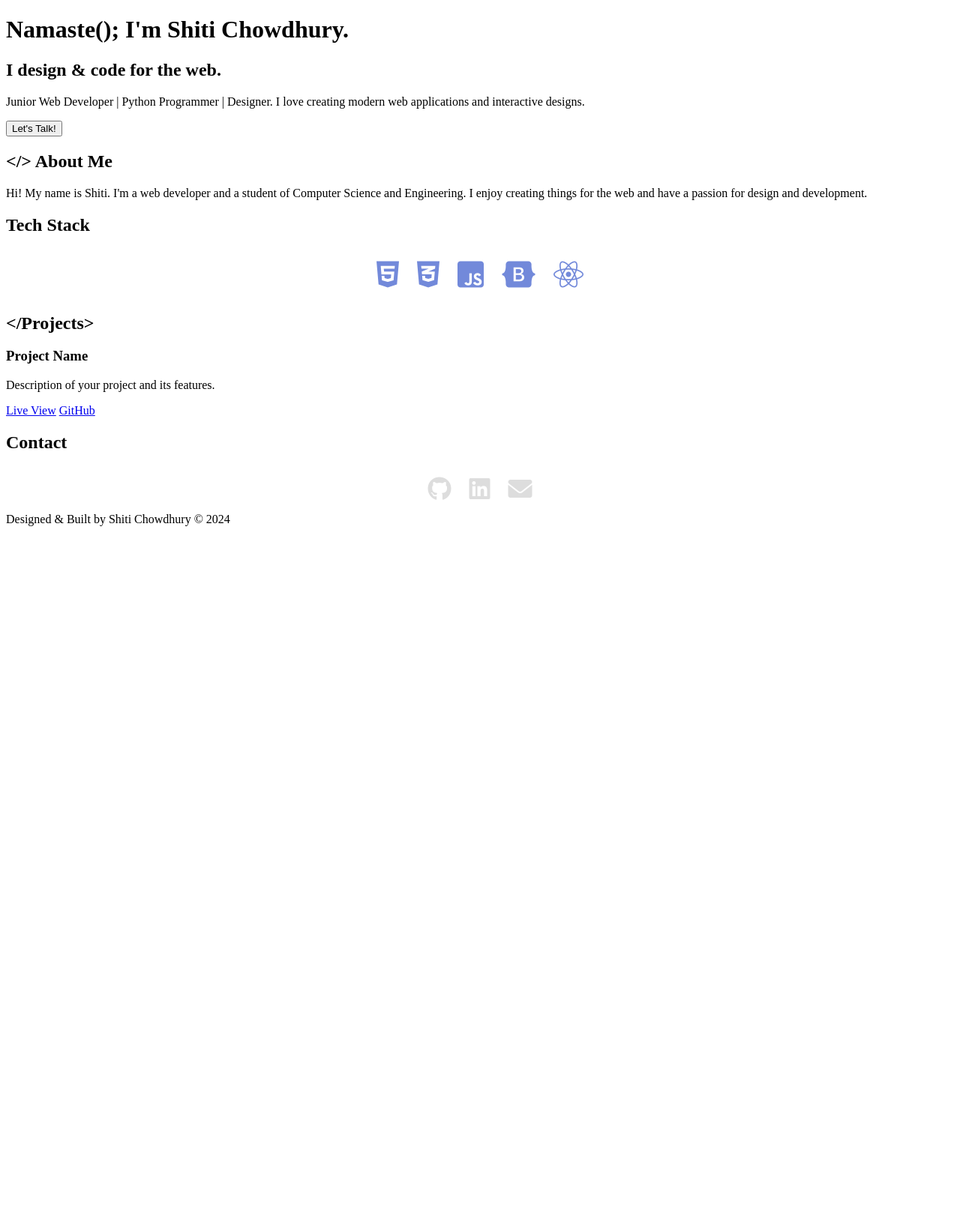
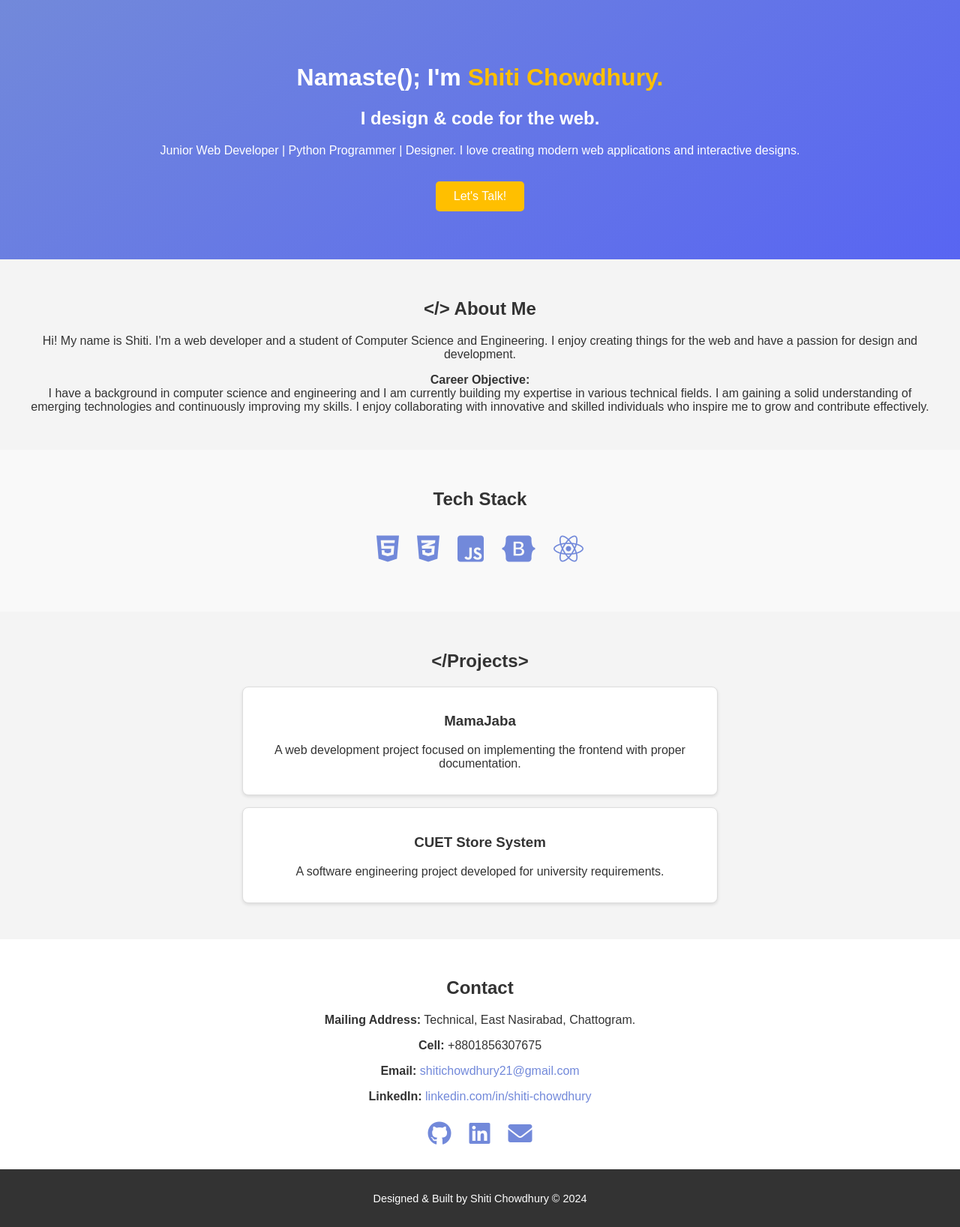
Before and after one commit to SHITICHY21/SHITICHY21.github.io, a Jekyll site: the page built from index.md, in a window 1280 px wide. Shown: the whole page at 75% size. Built offline with Jekyll 4.4.1, drawn with Linux system fonts in a browser that asks for light colours; our own code applies the rules of GitHub Pages for plain Markdown files; before the commit the page ends 900 px from its top, so only the background shows below that.

Commit message:
added new

```diff
--- a/_layouts/default.html
+++ b/_layouts/default.html
@@ -20,14 +20,22 @@
     </header>
 
     <main>
+        <!-- About Section -->
         <section id="about" class="about-section">
             <h2>&lt;/&gt; About Me</h2>
             <p>
                 Hi! My name is Shiti. I'm a web developer and a student of Computer Science and Engineering.
                 I enjoy creating things for the web and have a passion for design and development.
             </p>
+            <p>
+                <strong>Career Objective:</strong><br>
+                I have a background in computer science and engineering and I am currently building my expertise in various technical
+                fields. I am gaining a solid understanding of emerging technologies and continuously improving my skills. I enjoy collaborating with
+                innovative and skilled individuals who inspire me to grow and contribute effectively.
+            </p>
         </section>
 
+        <!-- Tech Stack Section -->
         <section id="tech" class="tech-stack-section">
             <h2>Tech Stack</h2>
             <div class="tech-icons">
@@ -39,22 +47,30 @@
             </div>
         </section>
 
+        <!-- Projects Section -->
         <section id="projects" class="projects-section">
             <h2>&lt;/Projects&gt;</h2>
             <div class="project-card">
-                <h3>Project Name</h3>
-                <p>Description of your project and its features.</p>
-                <a href="#" class="btn">Live View</a>
-                <a href="#" class="btn">GitHub</a>
+                <h3>MamaJaba</h3>
+                <p>A web development project focused on implementing the frontend with proper documentation.</p>
+            </div>
+            <div class="project-card">
+                <h3>CUET Store System</h3>
+                <p>A software engineering project developed for university requirements.</p>
             </div>
         </section>
 
+        <!-- Contact Section -->
         <section id="contact" class="contact-section">
             <h2>Contact</h2>
+            <p><strong>Mailing Address:</strong> Technical, East Nasirabad, Chattogram.</p>
+            <p><strong>Cell:</strong> +8801856307675</p>
+            <p><strong>Email:</strong> <a href="mailto:shitichowdhury21@gmail.com">shitichowdhury21@gmail.com</a></p>
+            <p><strong>LinkedIn:</strong> <a href="https://www.linkedin.com/in/shiti-chowdhury" target="_blank">linkedin.com/in/shiti-chowdhury</a></p>
             <div class="social-icons">
                 <a href="https://github.com/yourusername" target="_blank"><i class="fab fa-github"></i></a>
-                <a href="https://linkedin.com/in/yourusername" target="_blank"><i class="fab fa-linkedin"></i></a>
-                <a href="mailto:youremail@example.com" target="_blank"><i class="fas fa-envelope"></i></a>
+                <a href="https://linkedin.com/in/shiti-chowdhury" target="_blank"><i class="fab fa-linkedin"></i></a>
+                <a href="mailto:shitichowdhury21@gmail.com" target="_blank"><i class="fas fa-envelope"></i></a>
             </div>
         </section>
     </main>
--- a/assets/css/style.css
+++ b/assets/css/style.css
@@ -1,4 +1,60 @@
-/* Tech Icons */
+/* General Styling */
+body {
+  font-family: 'Arial', sans-serif;
+  color: #333;
+  margin: 0;
+  background-color: #f9f9f9;
+}
+
+h1, h2, h3 {
+  text-align: center;
+}
+
+a {
+  color: #7289da;
+  text-decoration: none;
+}
+
+/* Hero Section */
+.hero-section {
+  text-align: center;
+  background: linear-gradient(145deg, #7289da, #5865f2);
+  color: white;
+  padding: 4rem 2rem;
+}
+
+.hero-section h1 span {
+  color: #ffbf00;
+}
+
+.hero-btn {
+  background-color: #ffbf00;
+  color: white;
+  padding: 0.7rem 1.5rem;
+  border: none;
+  border-radius: 5px;
+  cursor: pointer;
+  font-size: 1rem;
+  margin-top: 1rem;
+}
+
+.hero-btn:hover {
+  background-color: #f1c40f;
+}
+
+/* About Section */
+.about-section {
+  padding: 2rem;
+  background-color: #f4f4f4;
+  text-align: center;
+}
+
+/* Tech Stack Section */
+.tech-stack-section {
+  padding: 2rem;
+  text-align: center;
+}
+
 .tech-icons {
   display: flex;
   justify-content: center;
@@ -17,21 +73,53 @@
   color: #5865f2;
 }
 
-/* Social Icons */
+/* Projects Section */
+.projects-section {
+  padding: 2rem;
+  background-color: #f4f4f4;
+}
+
+.project-card {
+  text-align: center;
+  margin: 1rem auto;
+  padding: 1rem;
+  border: 1px solid #ddd;
+  border-radius: 8px;
+  background-color: white;
+  max-width: 600px;
+  box-shadow: 0 2px 4px rgba(0, 0, 0, 0.1);
+}
+
+/* Contact Section */
+.contact-section {
+  padding: 2rem;
+  background: #fff;
+  text-align: center;
+}
+
 .social-icons {
   display: flex;
   justify-content: center;
   gap: 1.5rem;
-  margin-top: 2rem;
+  margin-top: 1.5rem;
 }
 
 .social-icons i {
   font-size: 2rem;
-  color: #ddd;
-  transition: color 0.3s ease, transform 0.3s ease;
+  color: #7289da;
+  transition: transform 0.3s, color 0.3s ease-in-out;
 }
 
 .social-icons i:hover {
-  color: #7289da;
   transform: scale(1.2);
+  color: #5865f2;
 }
+
+/* Footer */
+footer {
+  text-align: center;
+  padding: 1rem;
+  background-color: #333;
+  color: white;
+  font-size: 0.9rem;
+}
```
